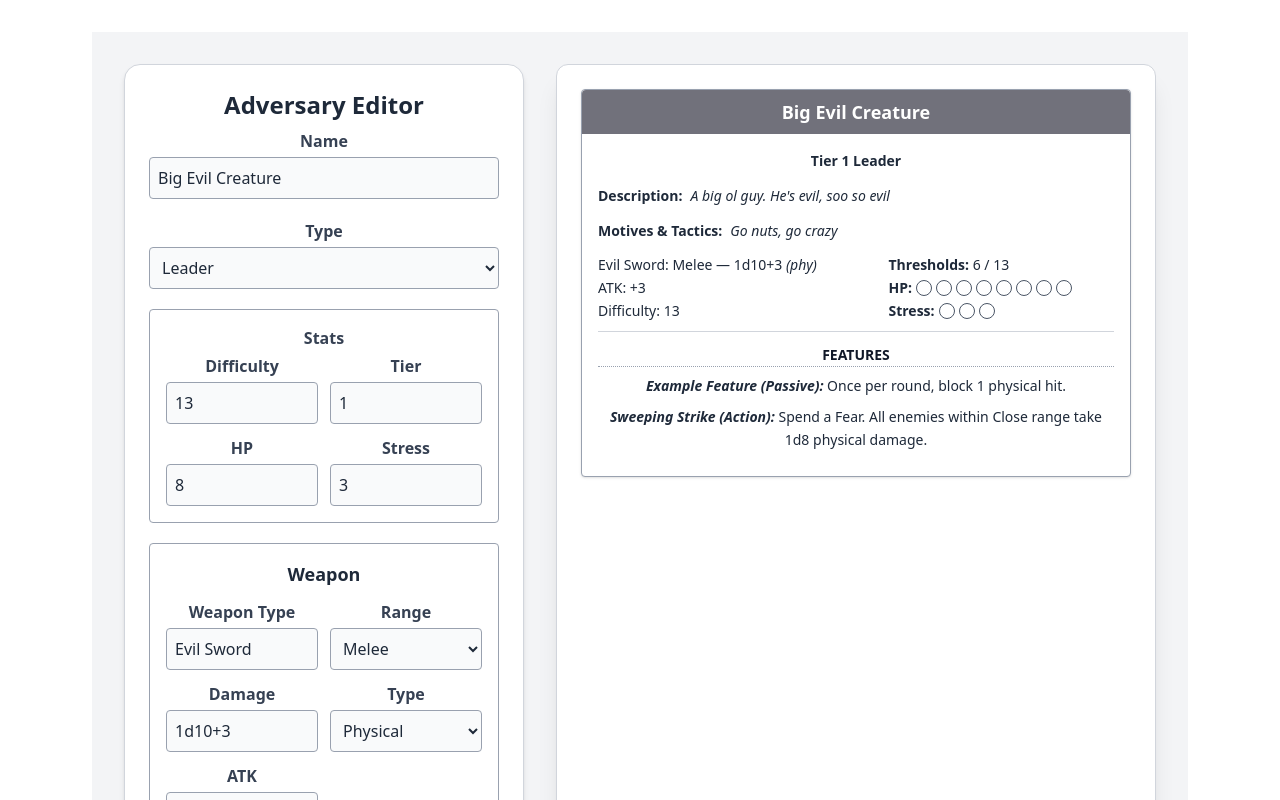
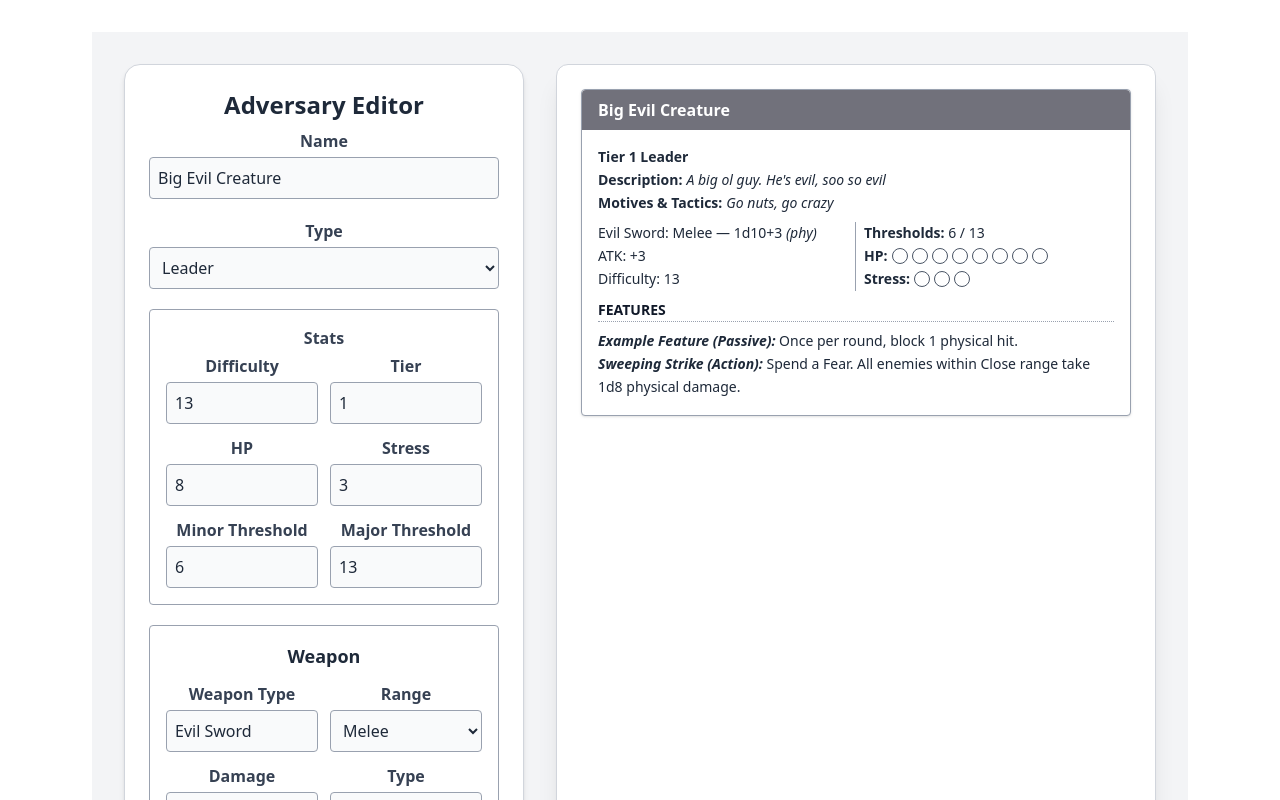
Before and after one commit to freyjabun/daggerlab, a Vue app: page / in a window 1280 px wide. Shown: the top 800 px of the page. Built offline with nearby package versions, Linux system fonts and the light colour scheme.

Commit message:
much styling and cleanup

```diff
--- a/src/components/AdversaryCard.vue
+++ b/src/components/AdversaryCard.vue
@@ -6,33 +6,33 @@ defineProps({ adversary: Object })
   <div
     class="bg-white border border-gray-400 rounded shadow-sm max-w-2xl text-gray-800 print:shadow-none print:border-black">
     <!-- Header -->
-    <div class="bg-zinc-500 text-white px-4 py-2 rounded-t">
-      <h2 class="font-bold text-lg">{{ adversary.name }}</h2>
+    <div class="bg-zinc-500 text-white px-4 py-2 rounded-t text-left">
+      <h2 class="font-bold">{{ adversary.name }}</h2>
     </div>
 
     <!-- Body -->
-    <div class="p-4 space-y-3 text-sm leading-relaxed">
+    <div class="p-4 text-sm leading-relaxed">
       <!-- Tier + Type -->
-      <p class="font-bold">
+      <p class="font-bold text-left">
         Tier {{ adversary.stats.tier }} {{ adversary.type }}
       </p>
 
       <!-- Description -->
-      <p class="flex gap-1">
+      <p class="flex">
         <span class="font-bold">Description:</span>
         <span class="italic ml-1"> {{ adversary.description }}</span>
       </p>
 
       <!-- Motives & Tactics -->
-      <p class="flex gap-1" v-if="adversary.motives">
+      <p class="flex pb-2" v-if="adversary.motives">
         <span class="font-bold">Motives & Tactics:</span>
         <span class="italic ml-1">{{ adversary.motives }}</span>
       </p>
 
       <!-- Weapon & Thresholds Row -->
-      <div class="flex flex-col sm:flex-row sm:items-start gap-4 border-b border-gray-300 pb-2">
+      <div class="grid sm:grid-cols-2">
         <!-- Left: Weapon Info -->
-        <div class="flex-1 text-left">
+        <div class="text-left border-r border-gray-400" >
           <p>
             {{ adversary.weapon.weaponType }}:
             {{ adversary.weapon.range }} —
@@ -45,14 +45,13 @@ defineProps({ adversary: Object })
           <p>Difficulty: {{ adversary.stats.difficulty }}</p>
         </div>
 
-        <!-- Center Divider -->
-        <div class="hidden sm:flex items-stretch justify-center">
-          <div class="border-l border-gray-400 mx-4"></div>
-        </div>
+        <!-- Right: Thresholds, HP & Stress -->
+        <div class="pl-2 text-left">
+          <p>
+            <span class="font-semibold">Thresholds:</span>
+            {{ adversary.stats.thresholdMinor }} / {{ adversary.stats.thresholdMajor }}
+          </p>
 
-        <!-- Right: Thresholds, HP & Stress -->
-        <div class="flex-1 text-left">
-          <p><span class="font-semibold">Thresholds:</span> 6 / 13</p>
 
           <p class="flex items-center flex-wrap gap-1">
             <span class="font-semibold">HP:</span>
@@ -67,13 +66,14 @@ defineProps({ adversary: Object })
           </p>
         </div>
       </div>
+
       <!-- FEATURES -->
       <div v-if="Array.isArray(adversary.features) && adversary.features.some(f => f.name || f.text)">
-        <h2 class="font-bold uppercase text-gray-900 mt-2">Features</h2>
+        <h2 class="font-bold uppercase text-gray-900 mt-2 text-left">Features</h2>
         <hr class="border-dotted border-gray-400 mb-2" />
 
         <template v-for="(feat, i) in adversary.features" :key="i">
-          <div v-if="feat.name || feat.text" class="mb-2">
+          <div v-if="feat.name || feat.text" class="text-left">
             <p>
               <span class="font-bold italic">{{ feat.name }}:</span>
               {{ feat.text }}
@@ -81,8 +81,6 @@ defineProps({ adversary: Object })
           </div>
         </template>
       </div>
-
-
 
     </div>
   </div>
--- a/src/components/FeaturesEditor.vue
+++ b/src/components/FeaturesEditor.vue
@@ -29,7 +29,7 @@ function removeFeature(index) {
     <div
       v-for="(feat, i) in modelValue"
       :key="i"
-      class="border-t border-gray-200 pt-2 space-y-2"
+      class="border-t border-gray-200 space-y-2"
     >
       <input
         v-model="feat.name"
--- a/src/components/Stats.vue
+++ b/src/components/Stats.vue
@@ -46,8 +46,23 @@ defineEmits(['update:modelValue'])
         />
       </div>
 
+      <div>
+        <label class="label">Minor Threshold</label>
+        <input
+          v-model.number="modelValue.thresholdMinor"
+          @input="$emit('update:modelValue', modelValue)"
+          class="input-field"
+        />
+      </div>
+
+      <div>
+        <label class="label">Major Threshold</label>
+        <input
+          v-model.number="modelValue.thresholdMajor"
+          @input="$emit('update:modelValue', modelValue)"
+          class="input-field"
+        />
       </div>
     </div>
-
-
+  </div>
 </template>
--- a/src/models/adversary.js
+++ b/src/models/adversary.js
@@ -7,7 +7,9 @@ export function createEmptyAdversary() {
       tier: '',
       hp: '',
       stress: '',
-      difficulty: ''
+      difficulty: '',
+      thresholdMinor: '',
+      thresholdMajor: ''
     },
     weapon: {
       weaponType: '',
@@ -29,7 +31,7 @@ export function createExampleAdversary() {
     name: 'Big Evil Creature',
     type: 'Leader',
     motives: 'Go nuts, go crazy',
-    stats: { tier: 1, hp: 8, stress: 3, difficulty: 13 },
+    stats: { tier: 1, hp: 8, stress: 3, difficulty: 13, thresholdMinor: 6, thresholdMajor: 13},
     weapon: { weaponType: 'Evil Sword', range: 'Melee', roll: '1d10+3', damageType: 'Physical', atk: '+3' },
     features: [
       { name: 'Example Feature (Passive)', text: 'Once per round, block 1 physical hit.' },
--- a/src/style.css
+++ b/src/style.css
@@ -3,6 +3,7 @@
 @tailwindcss base;
 @tailwind components;
 @tailwind utilities;
+
 
 
 .input-field{
```
Lines whose indentation alone changed are shown as unchanged.
